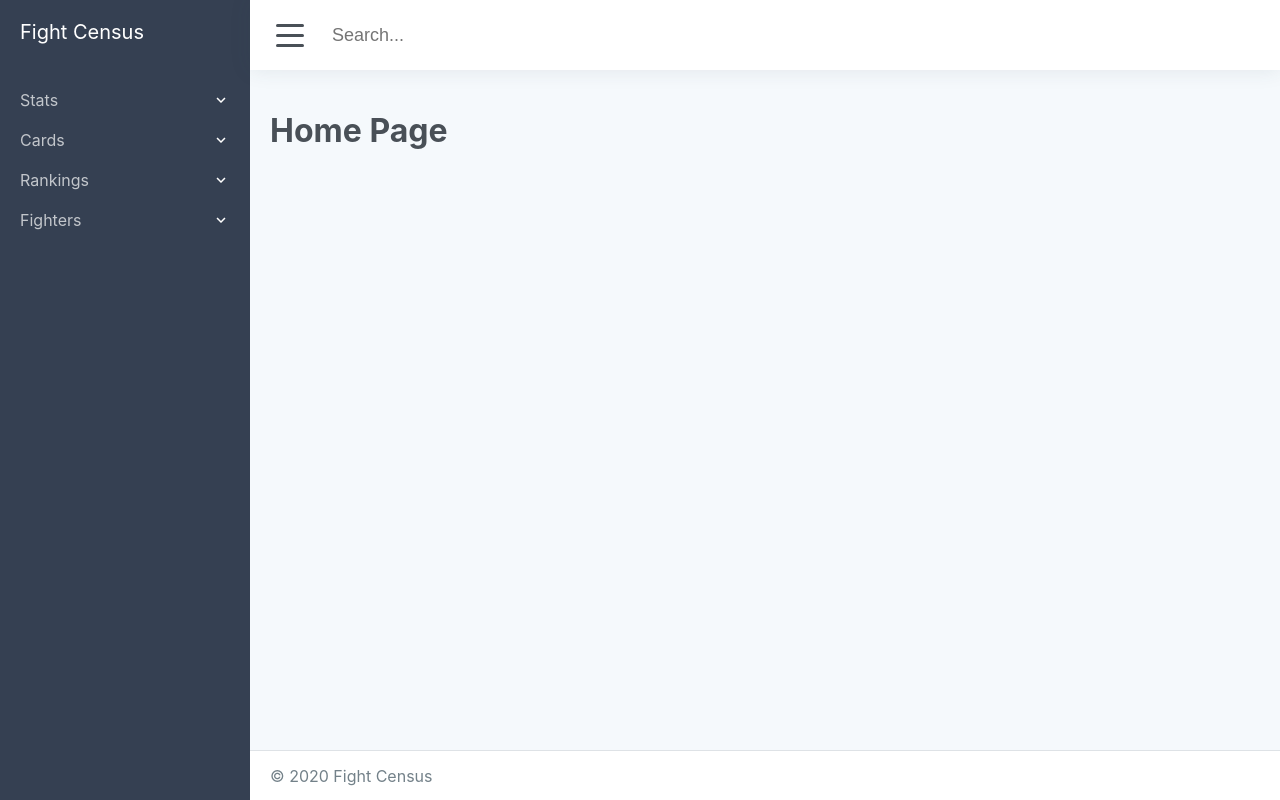
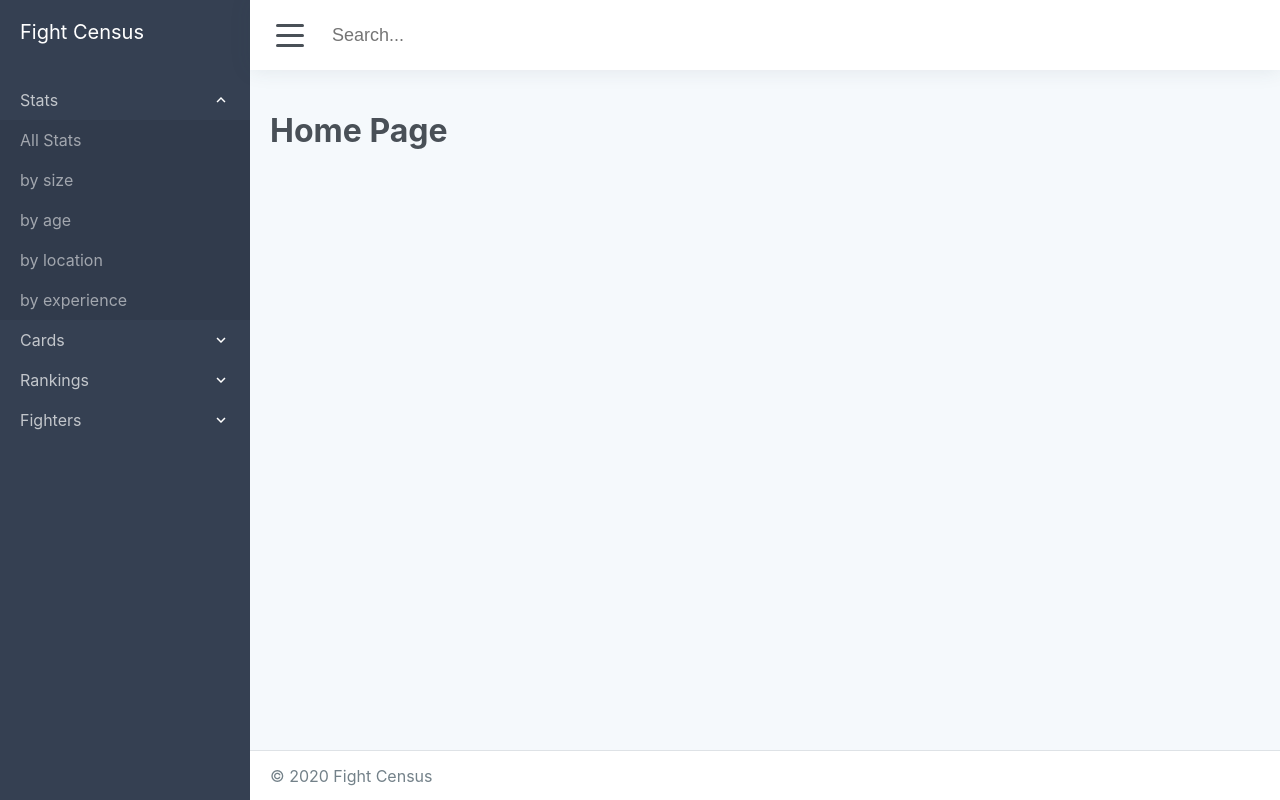
Before and after one commit to jpstanway/fight-census, a Next.js app: page / in a window 1280 px wide. Built offline with nearby package versions, Linux system fonts and the light colour scheme.

Commit message:
make stats menu item open by default

```diff
--- a/components/Layout/Sidebar/MenuItem.tsx
+++ b/components/Layout/Sidebar/MenuItem.tsx
@@ -1,4 +1,4 @@
-import { useState } from "react";
+import { useState, useEffect } from "react";
 import Link from "next/link";
 import styled from "styled-components";
 
@@ -19,6 +19,10 @@ interface MenuItemProps {
 
 const MenuItem = (data: MenuItemProps) => {
   const [toggle, setToggle] = useState<boolean>(false);
+
+  useEffect(() => {
+    if (data.header === 'Stats') setToggle(true);
+  }, []);
 
   return (
     <Container>
```
